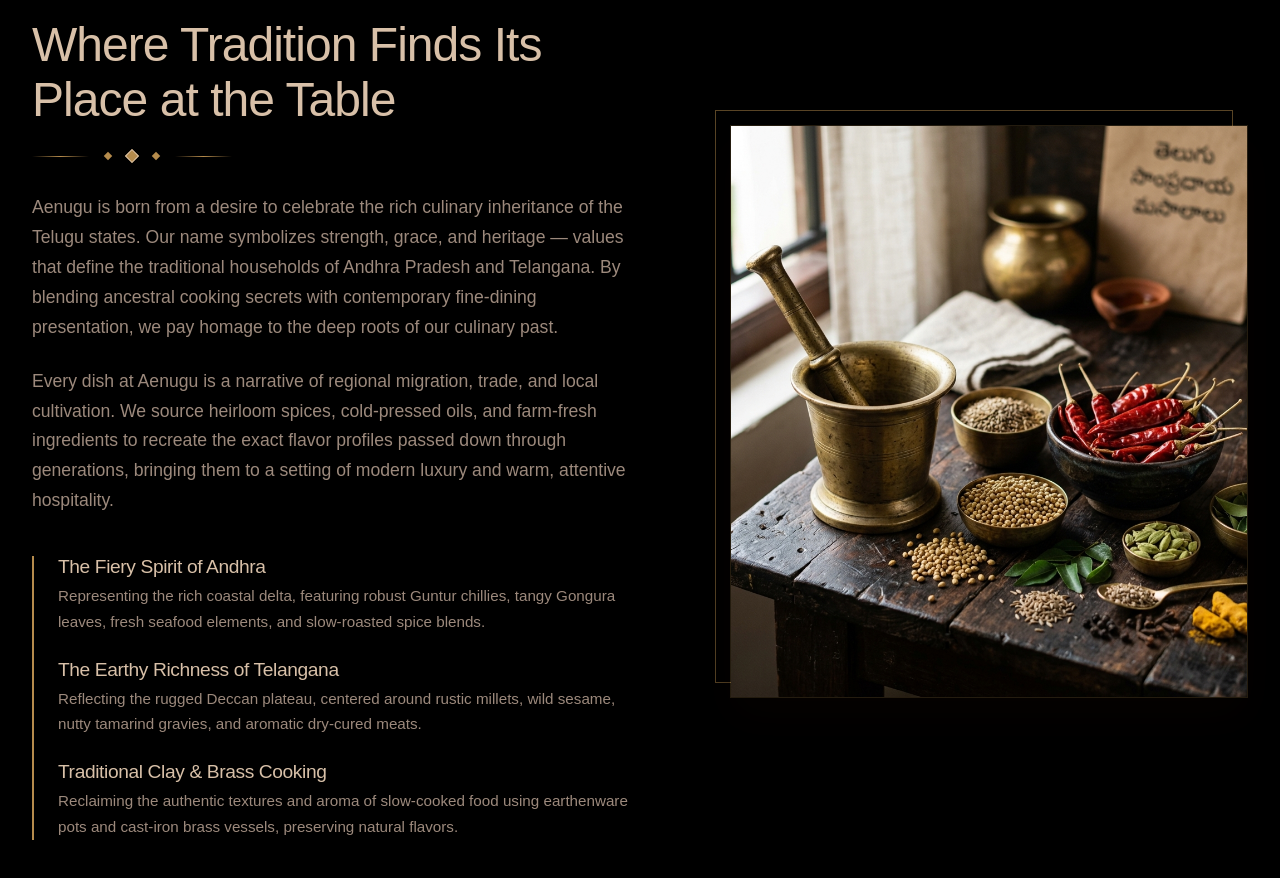
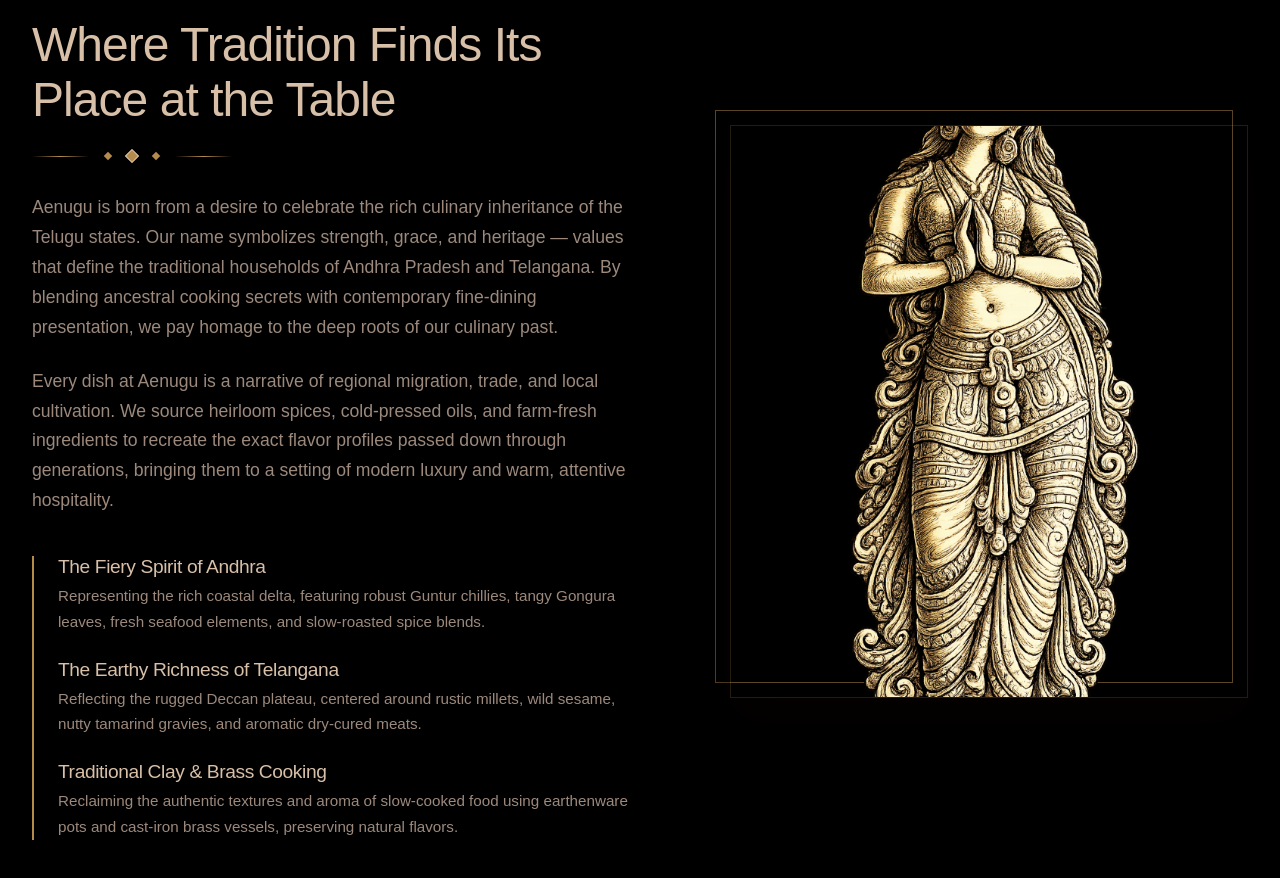
Before and after one commit to Dpk738/aenugu, a React (Vite) app: page / in a window 1280 px wide. Shown: the part 945-1823 px from the top of the page. Built offline with nearby package versions, Linux system fonts and the light colour scheme.

Commit message:
Replace our story section image with the namaste statue motif

```diff
--- a/src/components/Story.jsx
+++ b/src/components/Story.jsx
@@ -1,5 +1,5 @@
 import React from 'react';
-import culinarySpices from '../assets/culinary_spices.png';
+import namasteStatue from '../assets/namaste_statue.png';
 
 export default function Story() {
   return (
@@ -51,8 +51,8 @@ export default function Story() {
             <div className="story-decor-frame"></div>
             <div className="story-image-container">
               <img
-                src={culinarySpices}
-                alt="Authentic Indian spices and heritage ingredients"
+                src={namasteStatue}
+                alt="Namaste Greeting Heritage Statue Motif"
                 className="story-img"
                 loading="lazy"
               />
```
Also changed, not shown: src/assets/namaste_statue.png (added).
